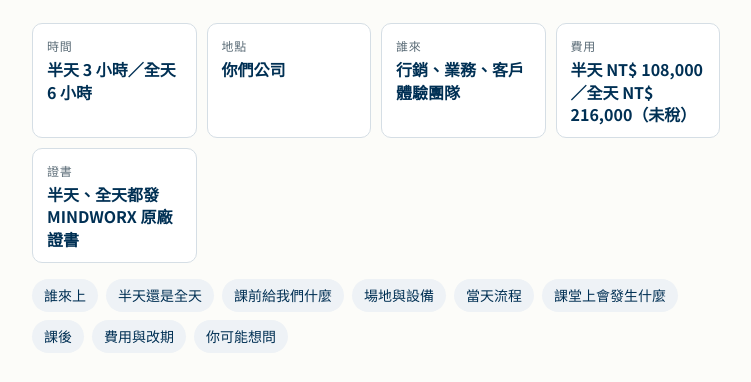
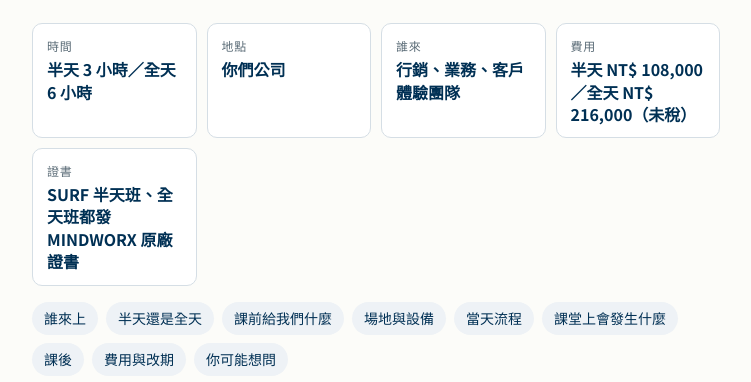
Before and after one commit to Rapid6590/propelaigrowth, a plain HTML site: page surf/prep/index.html in a window 1280 px wide. Shown: the part 369-751 px from the top of the page, without its empty margins (264-1015 px from the left). Drawn offline with Linux system fonts and the light colour scheme.

Commit message:
SURF 頁：「半天、全天都發」改「SURF 半天班、全天班都發」免得跟半天課全天課混淆；選題器欄位名改「要改的：」；SURF 一頁介紹 PDF 換 v0.18（George 1124；預覽分支，未上線）
Co-Authored-By: Claude Fable 5.2 <noreply@anthropic.com>
Claude-Session: https://claude.ai/code/session_01NA1pYDTyJQC5pxaEjAqPZs

```diff
--- a/surf/prep/index.html
+++ b/surf/prep/index.html
@@ -38,7 +38,7 @@
     <div class="pfact"><small>地點</small><b>你們公司</b></div>
     <div class="pfact"><small>誰來</small><b>行銷、業務、客戶體驗團隊</b></div>
     <div class="pfact"><small>費用</small><b>半天 NT$ 108,000／全天 NT$ 216,000（未稅）</b></div>
-    <div class="pfact"><small>證書</small><b>半天、全天都發 MINDWORX 原廠證書</b></div>
+    <div class="pfact"><small>證書</small><b>SURF 半天班、全天班都發 MINDWORX 原廠證書</b></div>
   </div>
   <nav class="toc" aria-label="章節">
     <a href="#surf-who">誰來上</a><a href="#surf-which">半天還是全天</a><a href="#surf-before">課前給我們什麼</a><a href="#surf-room">場地與設備</a><a href="#surf-flow">當天流程</a><a href="#surf-class">課堂上會發生什麼</a><a href="#surf-after">課後</a><a href="#surf-pay">費用與改期</a><a href="#surf-faq">你可能想問</a>
@@ -102,7 +102,7 @@
   <p>你們帶走：</p>
   <div class="three">
     <div class="pcard"><b>原廠課程中文化</b><p>方法、投影片、架構是原廠的；講義留給你們</p></div>
-    <div class="pcard"><b>原廠證書</b><p>半天、全天都發 MINDWORX 原廠證書</p></div>
+    <div class="pcard"><b>原廠證書</b><p>SURF 半天班、全天班都發 MINDWORX 原廠證書</p></div>
     <div class="pcard"><b>自己的改法（全天班）</b><p>下午用自己的提案、報價、話術改過的那一版</p></div>
   </div>
 </section>
```
Also changed, not shown: downloads/index.html (+1 -1 lines), surf/index.html (+1 -1 lines), 1 other file.
